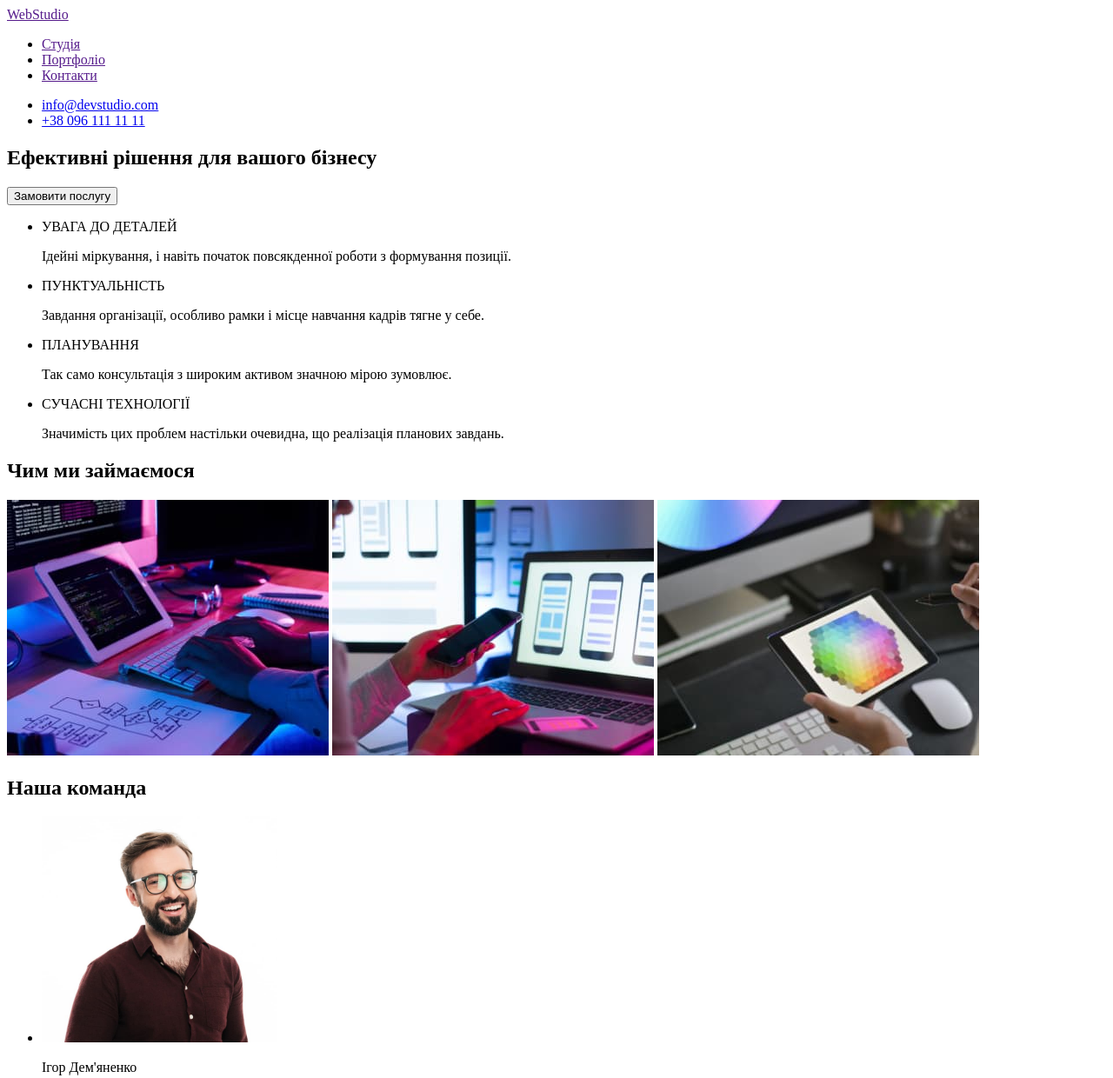
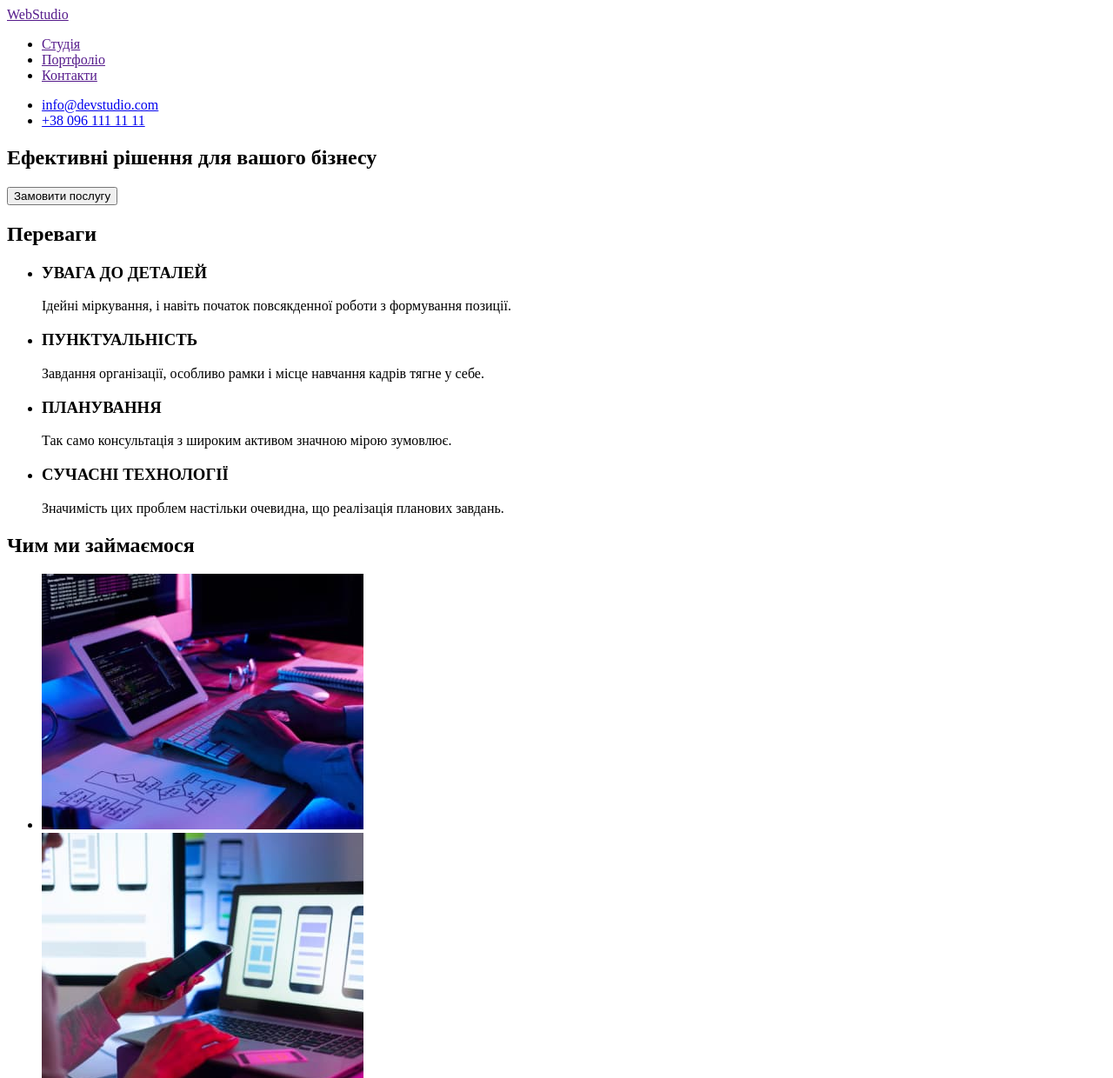
Before and after one commit to nikkuts/goit-markup-hw-01, a plain HTML site: page index.html in a window 1280 px wide. Shown: the top 1240 px of the page at 87% size. Drawn offline with Linux system fonts and the light colour scheme.

Commit message:
додає лого в nav, додає заголовки в секцію Переваги та Наша команда

```diff
--- a/index.html
+++ b/index.html
@@ -9,9 +9,9 @@
 <body>
     <!--Шапка-->
     <header>
+        <nav>
         <!--Лого-->
         <a href="">WebStudio</a>
-        <nav>
             <ul>
                 <li><a href="">Студія</a></li>
                 <li><a href="">Портфоліо</a></li>
@@ -28,48 +28,53 @@
         <section class="hero">
         <h1>Ефективні рішення для вашого бізнесу</h1>
         <button type="button">Замовити послугу</button>
+        </section>
+        <section class="benefits">
+        <h2>Переваги</h2>
         <ul>
             <li>
-                <p>УВАГА ДО ДЕТАЛЕЙ</p>
+                <h3>УВАГА ДО ДЕТАЛЕЙ</h3>
                 <p>Ідейні міркування, і навіть початок повсякденної роботи з формування позиції.</p>
             </li>
             <li>
-                <p>ПУНКТУАЛЬНІСТЬ</p>
+                <h3>ПУНКТУАЛЬНІСТЬ</h3>
                 <p>Завдання організації, особливо рамки і місце навчання кадрів тягне у себе.</p>
             </li>
             <li>
-                <p>ПЛАНУВАННЯ</p>
+                <h3>ПЛАНУВАННЯ</h3>
                 <p>Так само консультація з широким активом значною мірою зумовлює.</p>
             </li>
             <li>
-                <p>СУЧАСНІ ТЕХНОЛОГІЇ</p>
+                <h3>СУЧАСНІ ТЕХНОЛОГІЇ</h3>
                 <p>Значимість цих проблем настільки очевидна, що реалізація планових завдань.</p>
             </li>
         </ul>
         </section>
         <section class="our-activity">
             <h2>Чим ми займаємося</h2>
-            <img src="./images/gallery1.jpg" alt="gallery1" width="370">
-            <img src="./images/gallery2.jpg" alt="gallery2" width="370">
-            <img src="./images/gallery3.jpg" alt="gallery3" width="370">
+            <ul>
+                <li><img src="./images/gallery1.jpg" alt="gallery1" width="370"></li>
+                <li><img src="./images/gallery2.jpg" alt="gallery2" width="370"></li>
+                <li><img src="./images/gallery3.jpg" alt="gallery3" width="370"></li>
+            </ul>
         </section>
         <section class="our-team">
             <h2>Наша команда</h2>
             <ul>
                 <li> <img src="./images/product-designer.jpg" alt="Ігор Дем'яненко" width="270" height="260">
-                    <p>Ігор Дем'яненко</p>
+                    <h3>Ігор Дем'яненко</h3>
                     <p lang="en">Product Designer</p>
                 </li>
                 <li> <img src="./images/frontend-developer.jpg" alt="Ольга Рєпіна" width="270" height="260">
-                    <p>Ольга Рєпіна</p>
+                    <h3>Ольга Рєпіна</h3>
                     <p lang="en">Frontend Developer</p>
                 </li>
                 <li> <img src="./images/marketing.jpg" alt="Микола Тарасов" width="270" height="260">
-                    <p>Микола Тарасов</p>
+                    <h3>Микола Тарасов</h3>
                     <p lang="en">Marketing</p>
                 </li>
                 <li> <img src="./images/ui-designer.jpg" alt="Михайло Єрмаков" width="270" height="260">
-                    <p>Михайло Єрмаков</p>
+                    <h3>Михайло Єрмаков</h3>
                     <p lang="en">UI Designer</p>
                 </li>
             </ul>
```
